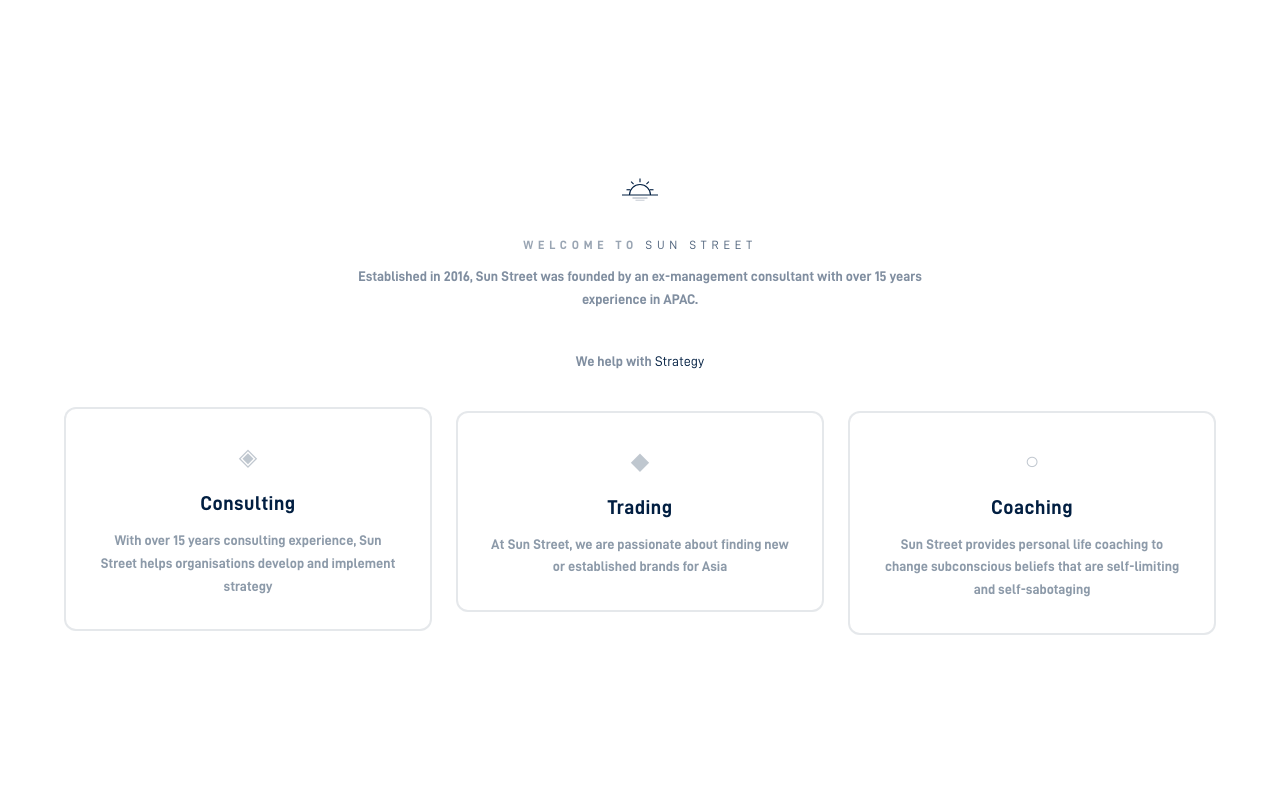
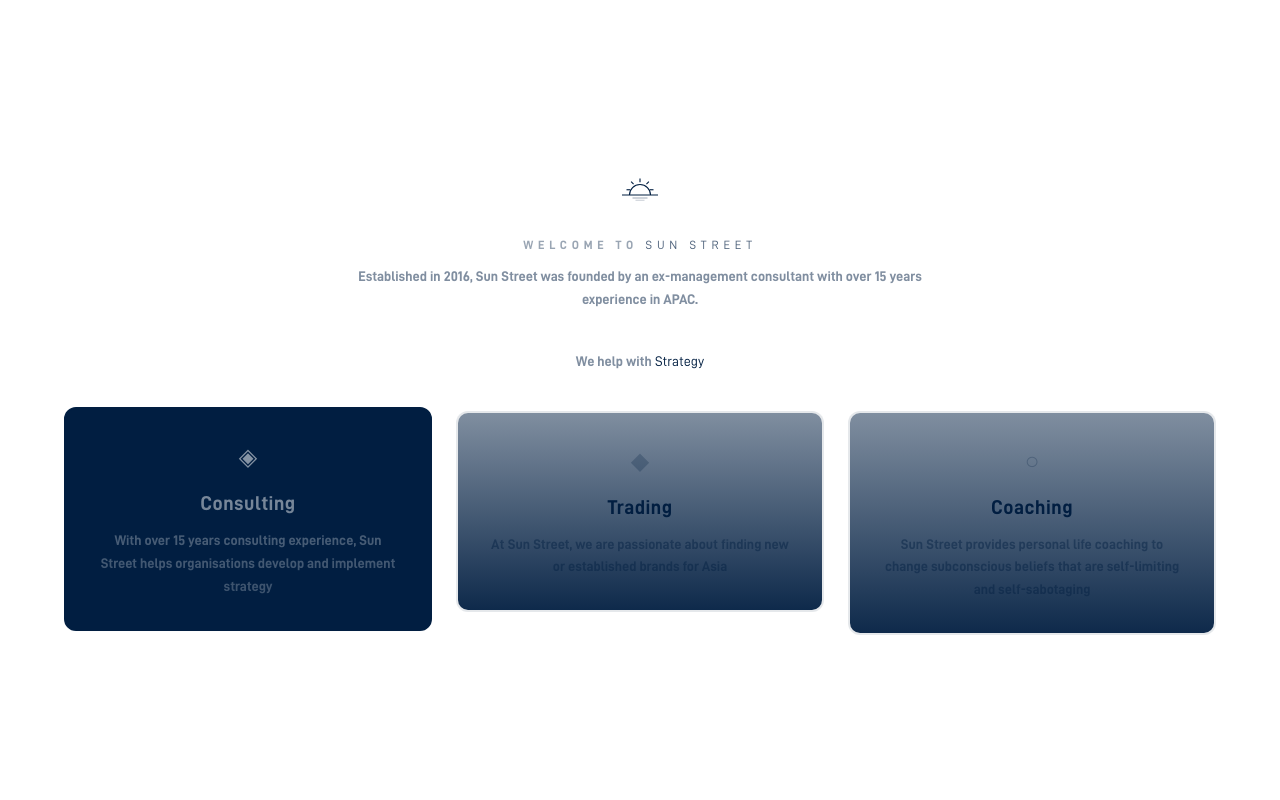
Before and after one commit to SikeGottem/sunstreet, a Next.js app: page / in a window 1280 px wide. In both pictures the pointer is over the element 248 px from the left and 522 px from the top of the page. Shown: the top 800 px of the page. Built offline with nearby package versions, Linux system fonts and the light colour scheme.

Commit message:
fix: pillar cards navy hover via CSS (reliable)

```diff
--- a/src/app/globals.css
+++ b/src/app/globals.css
@@ -1,4 +1,23 @@
 @import "tailwindcss";
+
+/* Pillar cards — navy fill on hover */
+.pillar-card {
+  transition: background-color 0.4s ease, border-color 0.4s ease, box-shadow 0.4s ease;
+}
+.pillar-card:hover {
+  background-color: #011E41 !important;
+  border-color: #011E41 !important;
+}
+.pillar-card:hover h3,
+.pillar-card:hover span:first-child {
+  color: rgba(255, 255, 255, 0.9) !important;
+}
+.pillar-card:hover p {
+  color: rgba(255, 255, 255, 0.6) !important;
+}
+.pillar-card:hover .hover-arrow {
+  color: rgba(255, 255, 255, 0.6) !important;
+}
 
 @theme {
   --font-sans: var(--font-sans);
--- a/src/app/page.tsx
+++ b/src/app/page.tsx
@@ -84,7 +84,7 @@
                 animate={{ opacity: 1, y: 0 }}
                 transition={{ delay: 0.8 + i * 0.1, duration: 0.7, ease: [0.22, 1, 0.36, 1] }}
               >
-              <TiltCard className="group relative border-2 border-[#011E41]/10 bg-white p-8 text-center rounded-xl h-full overflow-hidden transition-all duration-500 hover:shadow-xl hover:bg-[#011E41] hover:border-[#011E41]">
+              <TiltCard className="pillar-card group relative border-2 border-[#011E41]/10 bg-white p-8 text-center rounded-xl h-full overflow-hidden transition-all duration-500 hover:shadow-xl">
 
                 <span className="text-[#011E41]/25 text-2xl block mb-4 transition-colors duration-300 group-hover:text-white/50">{card.icon}</span>
 
```
